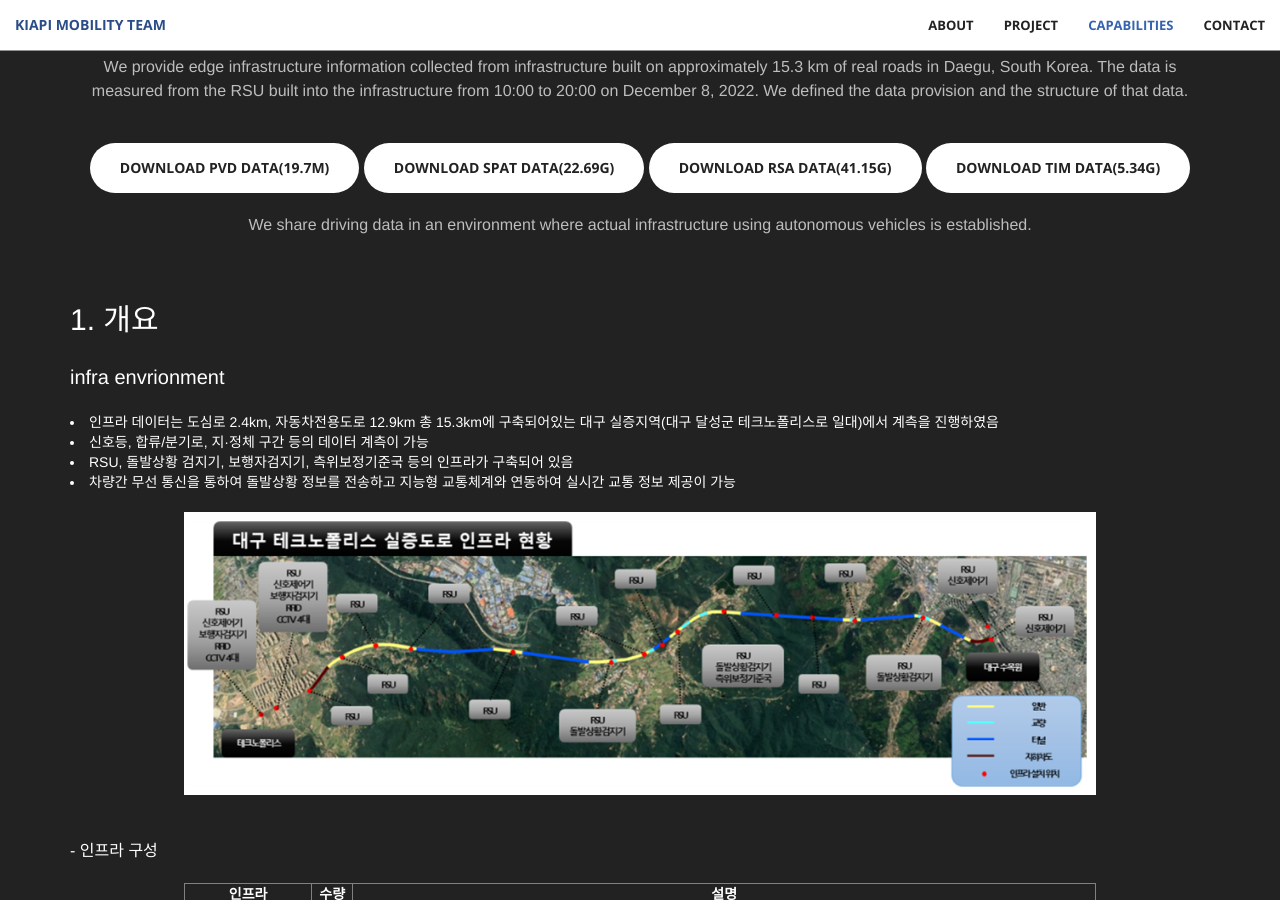
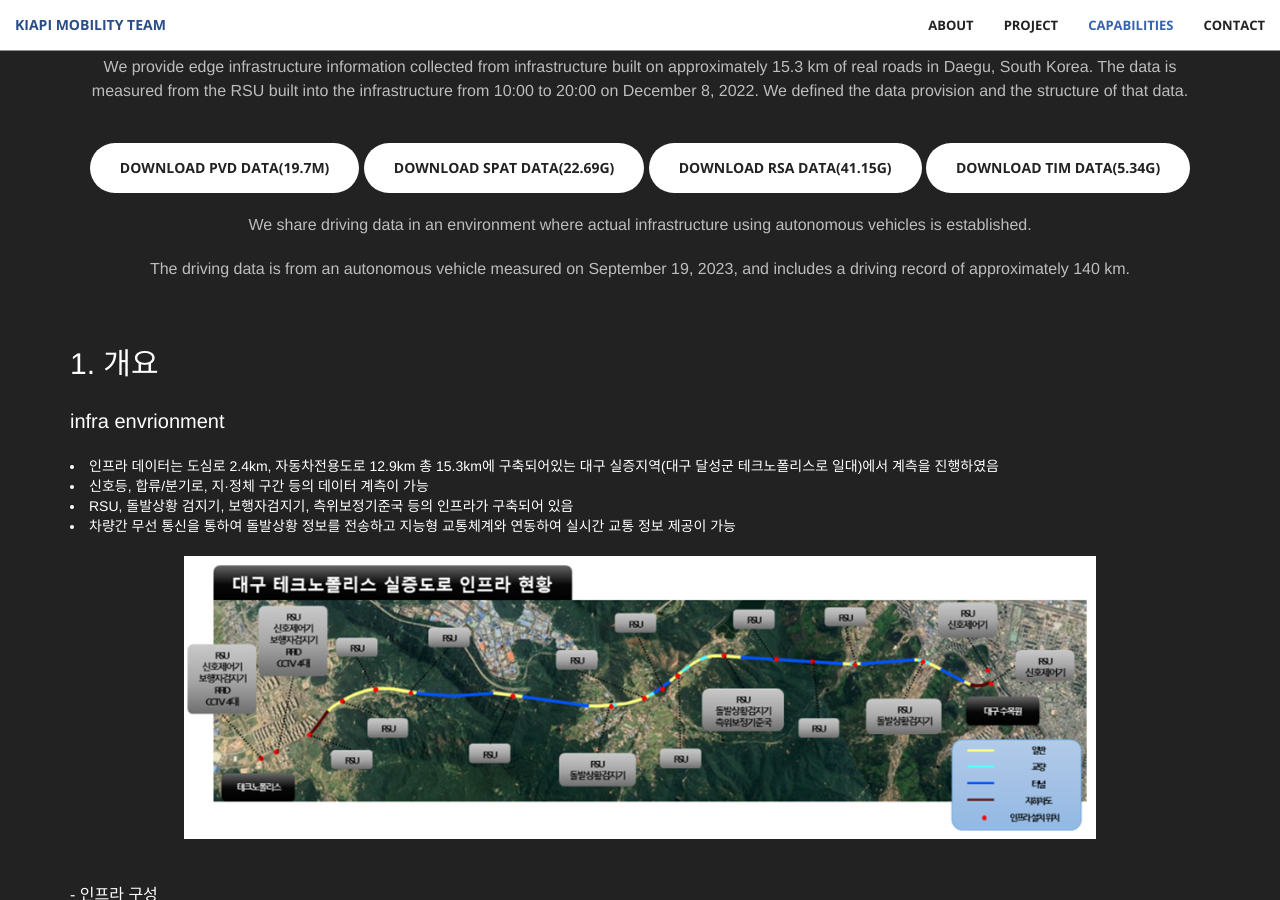
Before and after one commit to Yunhyeongseok-kiapi/kiapi_mulitagent.github.io, a Jekyll site: the page built from docs/index.html, in a window 1280 px wide and 900 px high, scrolled down 2223 px. Built offline with Jekyll 4.4.1, drawn with Linux system fonts in a browser that asks for light colours.

Commit message:
Update aside.html
Description added

```diff
--- a/docs/_includes/aside.html
+++ b/docs/_includes/aside.html
@@ -14,6 +14,7 @@
 
             <p>
               <p class="text-faded">We share driving data in an environment where actual infrastructure using autonomous vehicles is established.</p>
+              <p class="text-faded">The driving data is from an autonomous vehicle measured on September 19, 2023, and includes a driving record of approximately 140 km.</p>
               <br/>
             </p>
 
```
